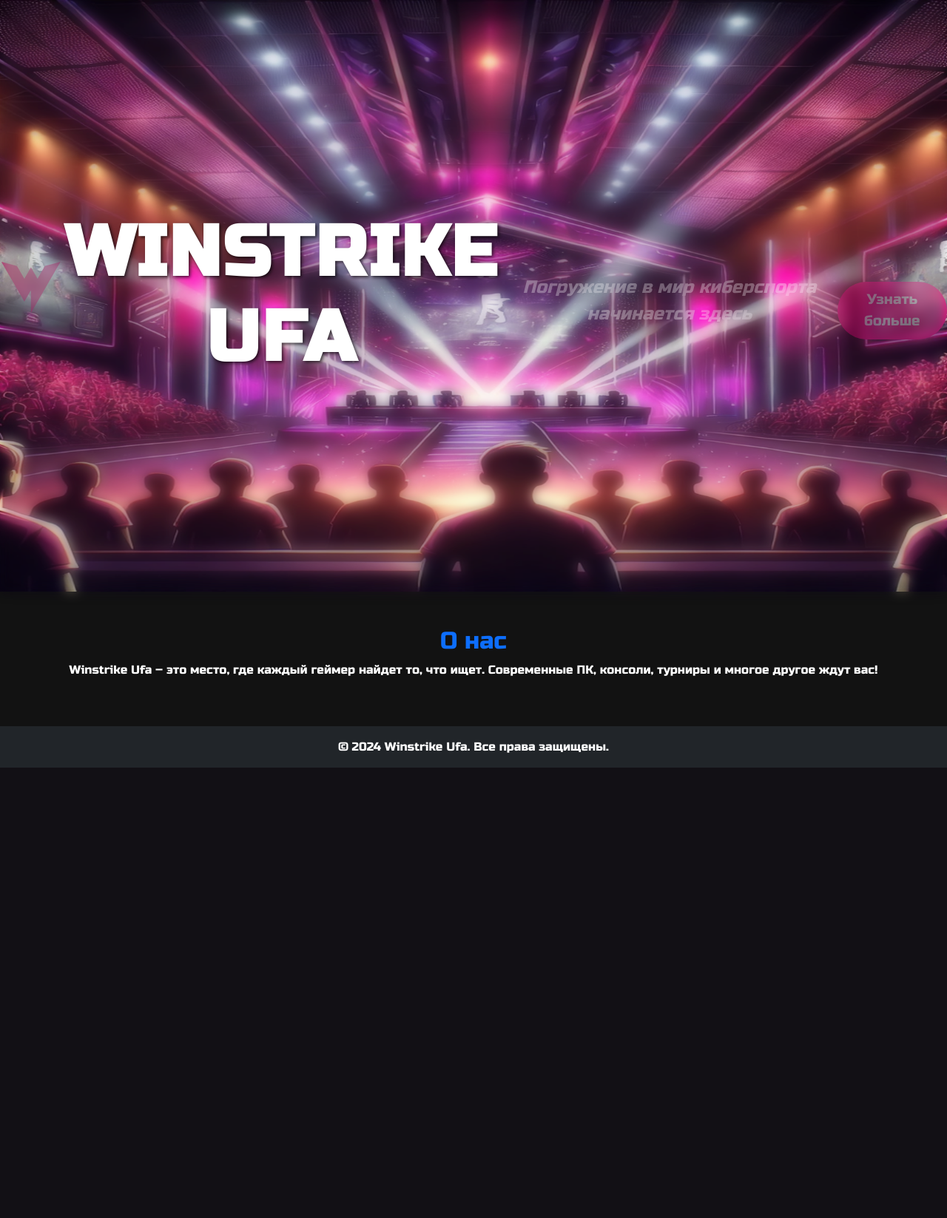
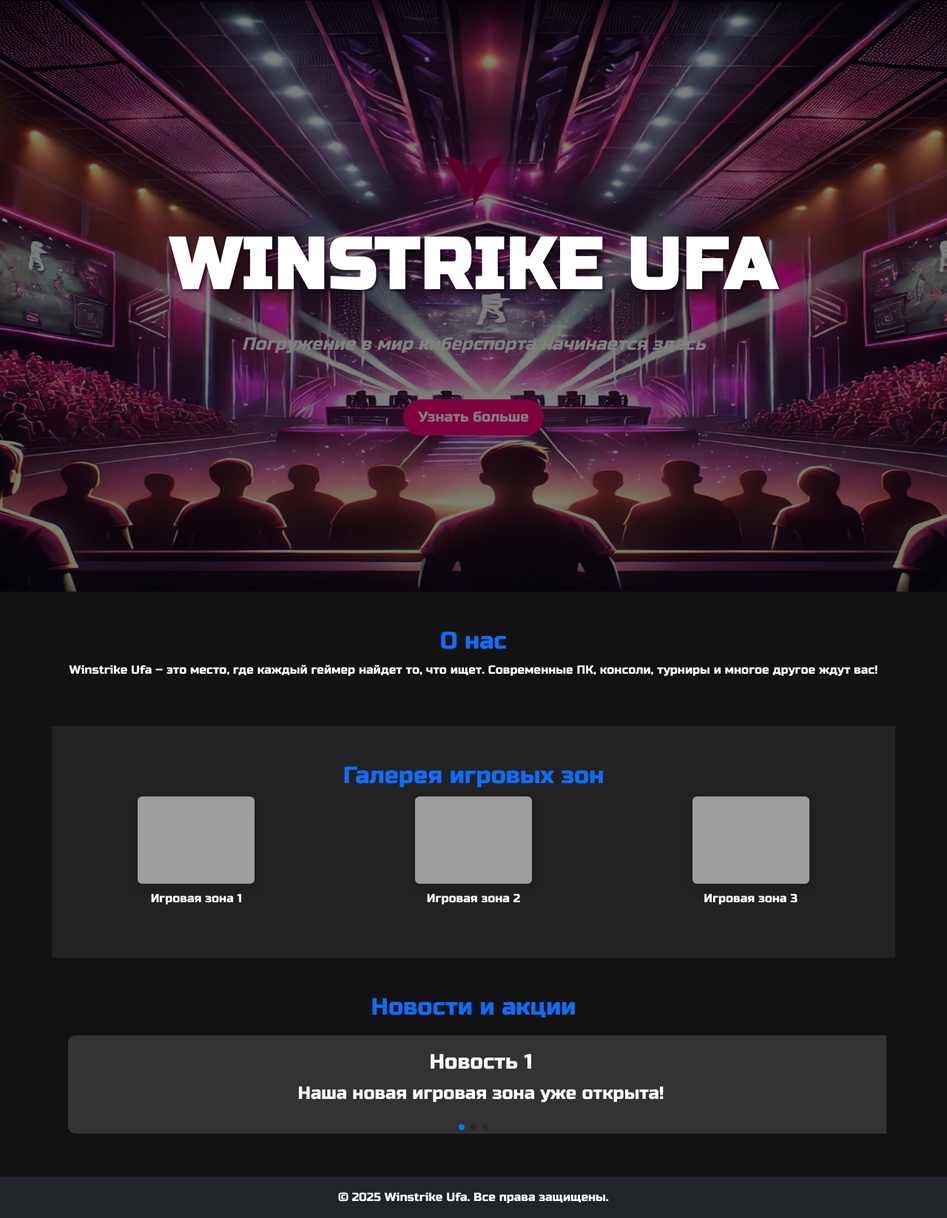
Before and after one commit to Masya26/WSUfa, a Flask app: page / in a window 1280 px wide. Shown: the whole page at 74% size. Before the commit the page ends 1038 px from the top, so only its background shows below. Run offline with Flask 3, Linux system fonts and the light colour scheme; grey boxes are pictures that could not be loaded.

Commit message:
Файлы сайта

```diff
--- a/static/css/styles.css
+++ b/static/css/styles.css
@@ -6,6 +6,7 @@ body {
     background: #121212;
     color: white;
     overflow-x: hidden;
+    scroll-behavior: smooth; /* Плавная прокрутка */
 }
 
 /* Приветственный экран */
@@ -15,19 +16,32 @@ body {
     justify-content: center;
     align-items: center;
     text-align: center;
-    overflow: hidden;
     background: url('/static/images/background.jpg') no-repeat center center / cover;
     color: white;
+    position: relative;
+    overflow: hidden;
 }
 
+/* Затенение фона для текста */
+#hero::before {
+    content: '';
+    position: absolute;
+    top: 0;
+    left: 0;
+    width: 100%;
+    height: 100%;
+    background: rgba(0, 0, 0, 0.5);
+    z-index: 1;
+}
 
 /* Логотип */
 #hero img {
     max-height: 120px;
     margin-bottom: 20px;
+    z-index: 2;
 }
 
-/* Анимация текста */
+/* Название клуба */
 #club-name {
     font-size: 6rem;
     font-weight: bold;
@@ -35,8 +49,8 @@ body {
     text-transform: uppercase;
     text-shadow: 2px 2px 4px rgba(0, 0, 0, 0.7);
     letter-spacing: 3px;
-    position: relative; /* Сохраняем центрирование */
-    animation: slideIn 2s ease-out forwards; /* Одна анимация для прилёта */
+    position: relative;
+    animation: slideIn 2s ease-out forwards;
     z-index: 2;
     margin: 0;
 }
@@ -48,6 +62,7 @@ body {
     margin-top: 30px;
     animation: fadeIn 3s 2.5s forwards;
     opacity: 0; /* Начальная скрытость */
+    z-index: 2;
 }
 
 /* Кнопка прокрутки */
@@ -63,6 +78,7 @@ body {
     margin-top: 40px;
     animation: fadeIn 3s 3s forwards;
     opacity: 0; /* Начальная скрытость */
+    z-index: 2;
 }
 
 .btn-scroll:hover {
@@ -70,22 +86,98 @@ body {
     color: #fff;
 }
 
-/* Анимация прилёта текста */
+/* Секции */
+section {
+    padding: 60px 20px;
+    text-align: center;
+}
+
+/* Анимация появления при скролле */
+.hidden {
+    opacity: 0;
+    transform: translateY(50px);
+    transition: opacity 0.8s ease, transform 0.8s ease;
+}
+
+.visible {
+    opacity: 1;
+    transform: translateY(0);
+}
+
+/* Стили для Swiper.js */
+.swiper {
+    width: 100%;
+    height: 100%;
+    overflow: hidden;
+}
+
+.swiper-slide {
+    display: flex;
+    justify-content: center;
+    align-items: center;
+    font-size: 1.5rem;
+    color: white;
+    background: #333;
+    border-radius: 10px;
+    padding: 20px;
+    margin: 10px;
+}
+
+.swiper-pagination-bullet {
+    background: #ff007f;
+    opacity: 0.7;
+}
+
+.swiper-pagination-bullet-active {
+    background: #e6006f;
+    opacity: 1;
+}
+
+/* Галерея игровых зон */
+#gallery {
+    background-color: #222;
+    color: white;
+    padding: 60px 20px;
+}
+
+.gallery-item {
+    text-align: center;
+    margin-bottom: 20px;
+}
+
+.gallery-item img {
+    max-width: 100%;
+    height: auto;
+    border-radius: 10px;
+    transition: transform 0.3s ease;
+}
+
+.gallery-item img:hover {
+    transform: scale(1.05);
+}
+
+/* Новости и акции */
+#news {
+    background-color: #121212;
+    color: white;
+}
+
+.news-title {
+    font-size: 2rem;
+    margin-bottom: 20px;
+}
+
+.news-content {
+    font-size: 1.2rem;
+}
+
+/* Анимации */
 @keyframes slideIn {
     from {
         transform: translateX(100vw); /* Начальная позиция справа */
     }
     to {
         transform: translateX(0); /* Останавливается по центру */
-    }
-}
-
-@keyframes centerScale {
-    from {
-        transform: translate(-50%, -50%) scale(1);
-    }
-    to {
-        transform: translate(-50%, -50%) scale(1.2); /* Масштабирование */
     }
 }
 
@@ -98,16 +190,39 @@ body {
     }
 }
 
-/* Новый фон для текста */
-#hero::before {
-    content: '';
-    position: absolute;
-    top: 0;
-    left: 0;
-    width: 100%;
-    height: 100%;
-    background: url('/static/images/background.jpg') no-repeat center center / cover;
-    z-index: 1;
-    filter: blur(8px); /* Размытие */
-    opacity: 0.7; /* Полупрозрачность */
+/* Медиазапросы для адаптивности */
+@media (max-width: 768px) {
+    #hero img {
+        max-height: 80px;
+    }
+
+    #club-name {
+        font-size: 4rem;
+    }
+
+    .btn-scroll {
+        margin-top: 20px;
+    }
+
+    .gallery-item img {
+        max-width: 90%;
+    }
+
+    .news-title, .news-content {
+        font-size: 1rem;
+    }
 }
+
+@media (min-width: 768px) {
+    .gallery-item img {
+        max-width: 45%;
+    }
+
+    .news-title {
+        font-size: 2.5rem;
+    }
+
+    .news-content {
+        font-size: 1.5rem;
+    }
+}
--- a/static/js/scripts.js
+++ b/static/js/scripts.js
@@ -1,25 +1,69 @@
-document.addEventListener('DOMContentLoaded', () => {
-    console.log('Winstrike Ufa website is up and running!');
-});
-document.querySelectorAll('.btn-scroll').forEach(button => {
-    button.addEventListener('click', function (event) {
+// Оптимизированный и адаптированный JavaScript для одностраничного сайта
+
+document.addEventListener("DOMContentLoaded", () => {
+    console.log("Winstrike Ufa website is up and running!");
+
+    // Плавная прокрутка к секциям сайта
+    document.querySelectorAll(".btn-scroll").forEach(button => {
+        button.addEventListener("click", function (event) {
             event.preventDefault();
-        const targetId = this.getAttribute('href').substring(1);
+            const targetId = this.getAttribute("href").substring(1);
             const targetSection = document.getElementById(targetId);
+            if (targetSection) {
                 window.scrollTo({
                     top: targetSection.offsetTop,
-            behavior: 'smooth'
+                    behavior: "smooth",
+                });
+            }
         });
     });
-});
+
+    // Настройки Swiper.js для новостей и акций
     const swiper = new Swiper(".swiper", {
         speed: 750,
         parallax: true,
-  autoplay: false,
-  mousewheel: true,
+        autoplay: {
+            delay: 5000,
+            disableOnInteraction: false,
+        },
         loop: true,
         pagination: {
             el: ".swiper-pagination",
             clickable: true,
         },
+        mousewheel: true,
     });
+
+    // Lazy animations: появление элементов при прокрутке страницы
+    const observer = new IntersectionObserver((entries, observer) => {
+        entries.forEach(entry => {
+            if (entry.isIntersecting) {
+                entry.target.classList.add("visible");
+                observer.unobserve(entry.target); // Убираем наблюдение после активации
+            }
+        });
+    }, {
+        threshold: 0.1, // 10% элемента должно быть видно для активации
+    });
+
+    document.querySelectorAll(".animate-on-scroll").forEach(element => {
+        observer.observe(element);
+    });
+});
+
+// Улучшение удобства: навигация с клавиатуры
+window.addEventListener("keydown", (event) => {
+    if (event.key === "ArrowDown" || event.key === "ArrowUp") {
+        event.preventDefault();
+        const sections = Array.from(document.querySelectorAll("section"));
+        const currentIndex = sections.findIndex(section => {
+            const rect = section.getBoundingClientRect();
+            return rect.top >= 0 && rect.bottom <= window.innerHeight;
+        });
+
+        let nextIndex = event.key === "ArrowDown" ? currentIndex + 1 : currentIndex - 1;
+        if (nextIndex >= 0 && nextIndex < sections.length) {
+            sections[nextIndex].scrollIntoView({ behavior: "smooth" });
+        }
+    }
+});
--- a/templates/index.html
+++ b/templates/index.html
@@ -7,24 +7,81 @@
     <link href="https://cdn.jsdelivr.net/npm/bootstrap@5.3.1/dist/css/bootstrap.min.css" rel="stylesheet">
     <link href="https://fonts.googleapis.com/css2?family=Russo+One&display=swap" rel="stylesheet">
     <link rel="stylesheet" href="/static/css/styles.css">
+    <script src="https://cdn.jsdelivr.net/npm/@popperjs/core@2.11.8/dist/umd/popper.min.js"></script>
+    <script src="https://cdn.jsdelivr.net/npm/bootstrap@5.3.1/dist/js/bootstrap.min.js"></script>
+    <script src="https://cdn.jsdelivr.net/npm/swiper/swiper-bundle.min.js"></script>
+    <link rel="stylesheet" href="https://cdn.jsdelivr.net/npm/swiper/swiper-bundle.min.css">
 </head>
 <body>
 <!-- Полноэкранное приветствие -->
 <section id="hero">
+    <div class="overlay"></div>
+    <div class="content">
         <img src="/static/images/logo.png" alt="Winstrike Logo" id="logo">
-        <h1 id="club-name">{{ club_name }}</h1>
+        <h1 id="club-name">Winstrike Ufa</h1>
         <p>Погружение в мир киберспорта начинается здесь</p>
         <a href="#info" class="btn btn-scroll">Узнать больше</a>
+    </div>
 </section>
 
 <!-- Информация о клубе -->
 <section id="info" class="container text-center py-5">
     <h2 class="text-primary">О нас</h2>
-        <p>Winstrike Ufa – это место, где каждый геймер найдет то, что ищет. Современные ПК, консоли, турниры и многое другое ждут вас!</p>
+    <p>Winstrike Ufa – это место, где каждый геймер найдет то, что ищет. Современные ПК, консоли, турниры и многое
+        другое ждут вас!</p>
+</section>
+
+<!-- Галерея игровых зон -->
+<section id="gallery" class="container py-5">
+    <h2 class="text-primary text-center">Галерея игровых зон</h2>
+    <div class="row g-4">
+        <div class="col-md-4">
+            <div class="gallery-item">
+                <img src="/static/images/zone1.jpg" alt="Игровая зона 1" class="img-fluid rounded shadow">
+                <p class="mt-2">Игровая зона 1</p>
+            </div>
+        </div>
+        <div class="col-md-4">
+            <div class="gallery-item">
+                <img src="/static/images/zone2.jpg" alt="Игровая зона 2" class="img-fluid rounded shadow">
+                <p class="mt-2">Игровая зона 2</p>
+            </div>
+        </div>
+        <div class="col-md-4">
+            <div class="gallery-item">
+                <img src="/static/images/zone3.jpg" alt="Игровая зона 3" class="img-fluid rounded shadow">
+                <p class="mt-2">Игровая зона 3</p>
+            </div>
+        </div>
+    </div>
+</section>
+
+<!-- Новости и акции -->
+<section id="news" class="container py-5">
+    <h2 class="text-primary text-center">Новости и акции</h2>
+    <div class="swiper mySwiper">
+        <div class="swiper-wrapper">
+            <div class="swiper-slide">
+                <h3>Новость 1</h3>
+                <p>Наша новая игровая зона уже открыта!</p>
+            </div>
+            <div class="swiper-slide">
+                <h3>Новость 2</h3>
+                <p>Турнир по CS2 состоится в эти выходные.</p>
+            </div>
+            <div class="swiper-slide">
+                <h3>Акция!</h3>
+                <p>Скидка 20% на первые 3 часа игры для новых посетителей.</p>
+            </div>
+        </div>
+        <div class="swiper-pagination"></div>
+    </div>
 </section>
 
 <footer class="bg-dark text-white text-center py-3">
-        &copy; 2024 Winstrike Ufa. Все права защищены.
+    &copy; 2025 Winstrike Ufa. Все права защищены.
 </footer>
+
+<script src="/static/js/scripts.js"></script>
 </body>
 </html>
```
Also changed, not shown: requirements.txt (added, +9 -0 lines). Lines whose indentation alone changed are shown as unchanged.
